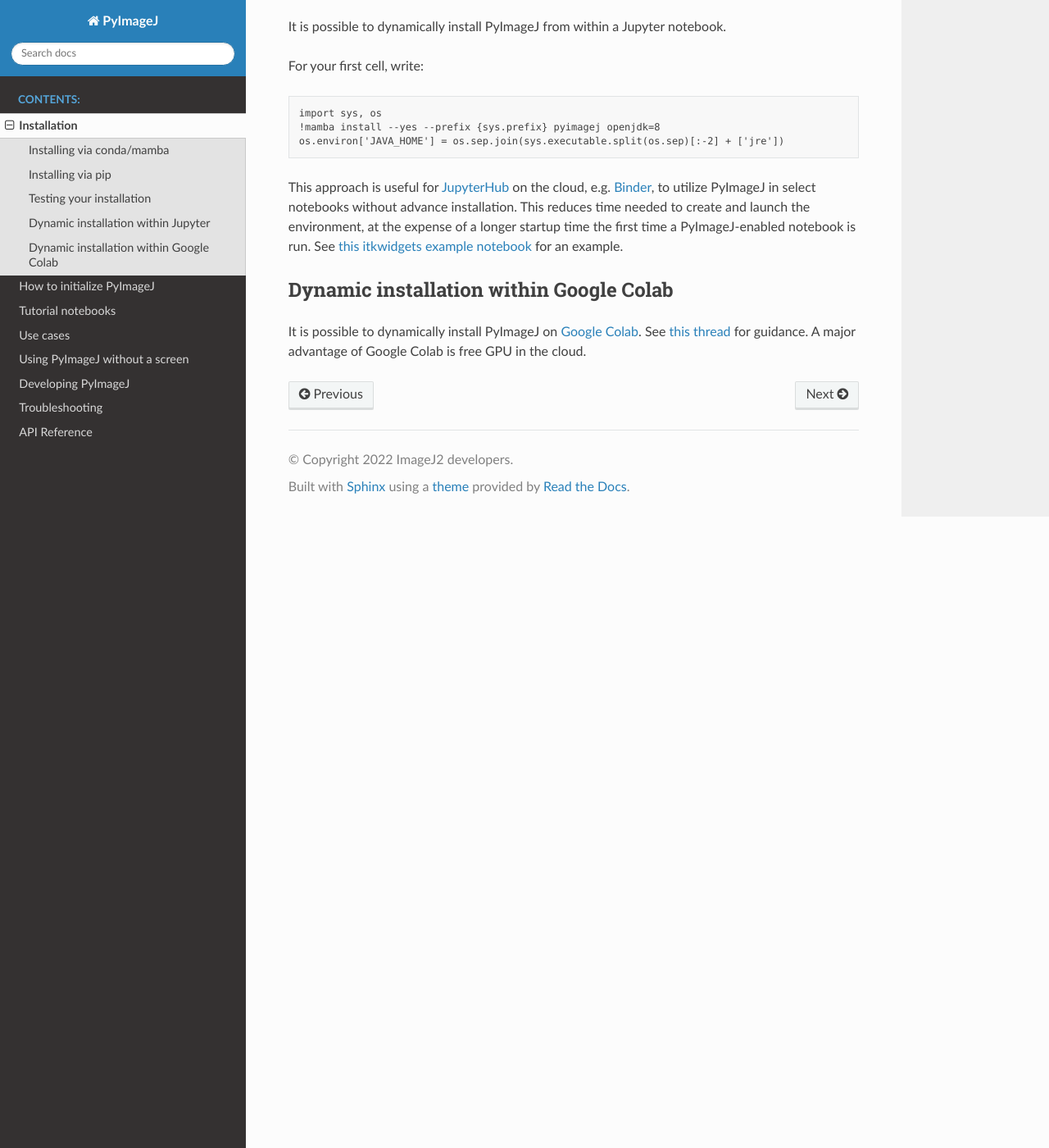
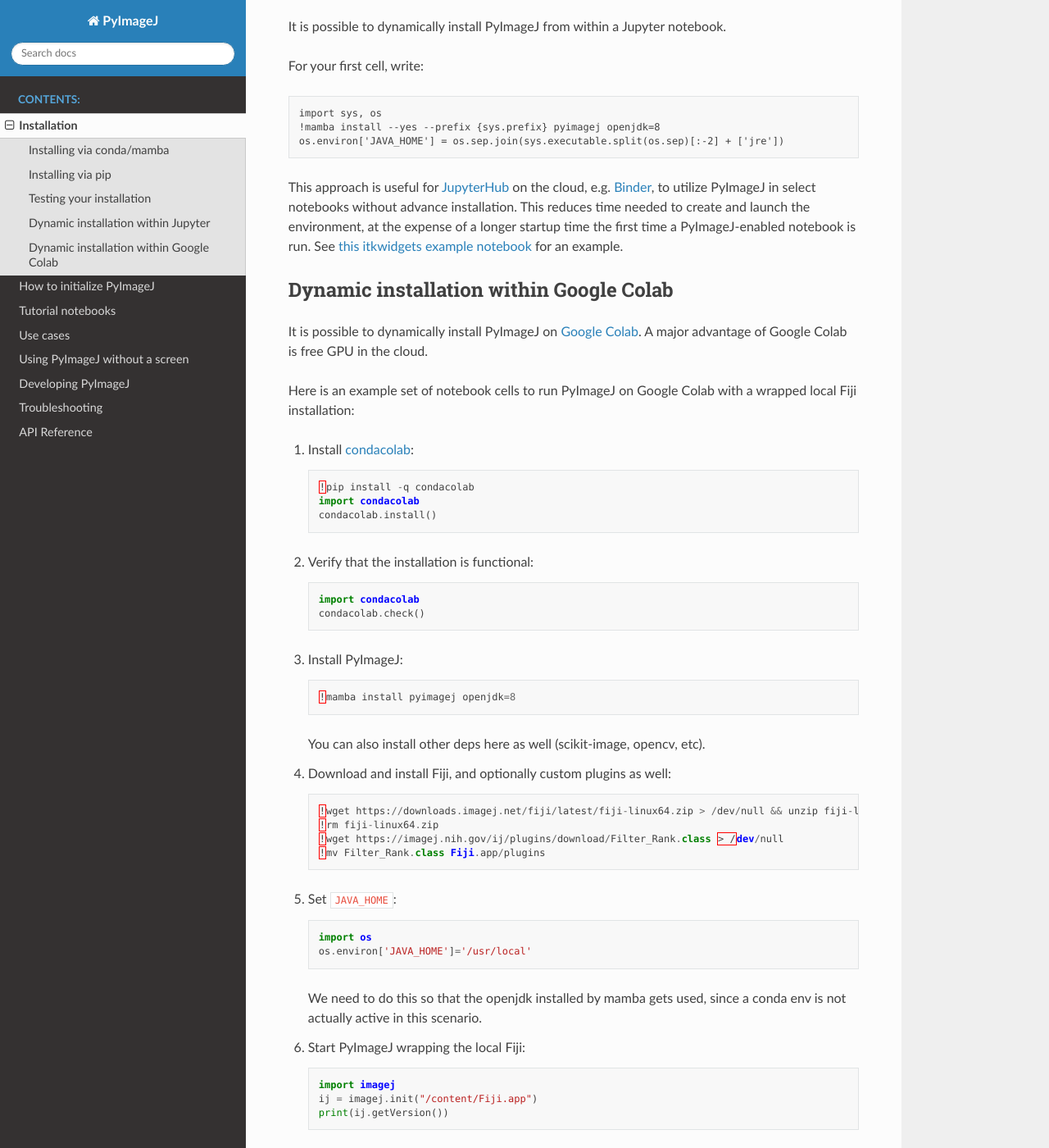
Before and after one commit to imagej/pyimagej, a Sphinx documentation site: the page built from doc/Install.md, in a window 1280 px wide and 1400 px high, scrolled down 1547 px. Shown: the whole window at 82% size. Built offline with Sphinx 7.4.7 and the Read the Docs theme 2.0.0, drawn with Linux system fonts in a browser that asks for light colours; pages that are not in the unit, such as notebooks, are missing from menus; some of the changed text lies outside the part shown.

Commit message:
doc/Install: add more Google Colab details

````diff
--- a/doc/Install.md
+++ b/doc/Install.md
@@ -99,5 +99,57 @@
 
 It is possible to dynamically install PyImageJ on
 [Google Colab](https://colab.research.google.com/).
-See [this thread](https://forum.image.sc/t/pyimagej-on-google-colab/32804)
-for guidance. A major advantage of Google Colab is free GPU in the cloud.
+A major advantage of Google Colab is free GPU in the cloud.
+
+Here is an example set of notebook cells to run PyImageJ
+on Google Colab with a wrapped local Fiji installation:
+
+1.  Install [condacolab](https://pypi.org/project/condacolab/):
+    ```python
+    !pip install -q condacolab
+    import condacolab
+    condacolab.install()
+    ```
+
+2.  Verify that the installation is functional:
+    ```python
+    import condacolab
+    condacolab.check()
+    ```
+
+3.  Install PyImageJ:
+    ```python
+    !mamba install pyimagej openjdk=8
+    ```
+    You can also install other deps here as well (scikit-image, opencv, etc).
+
+4.  Download and install Fiji, and optionally custom plugins as well:
+    ```python
+    !wget https://downloads.imagej.net/fiji/latest/fiji-linux64.zip > /dev/null && unzip fiji-linux64.zip > /dev/null
+    !rm fiji-linux64.zip
+    !wget https://imagej.nih.gov/ij/plugins/download/Filter_Rank.class > /dev/null
+    !mv Filter_Rank.class Fiji.app/plugins
+    ```
+
+5.  Set `JAVA_HOME`:
+    ```python
+    import os
+    os.environ['JAVA_HOME']='/usr/local'
+    ```
+    We need to do this so that the openjdk installed by mamba gets used,
+    since a conda env is not actually active in this scenario.
+
+6.  Start PyImageJ wrapping the local Fiji:
+    ```python
+    import imagej
+    ij = imagej.init("/content/Fiji.app")
+    print(ij.getVersion())
+    ```
+
+7.  Start running plugins, even custom plugins:
+    ```python
+    imp = IJ.openImage("http://imagej.nih.gov/ij/images/blobs.gif")
+    ij.py.run_plugin("Filter Rank", {"window": 3, "randomise": True}, imp=imp)
+    IJ.resetMinAndMax(imp)
+    ij.py.run_plugin("Enhance Contrast", {"saturated": 0.35}, imp=imp)
+    ```
````
